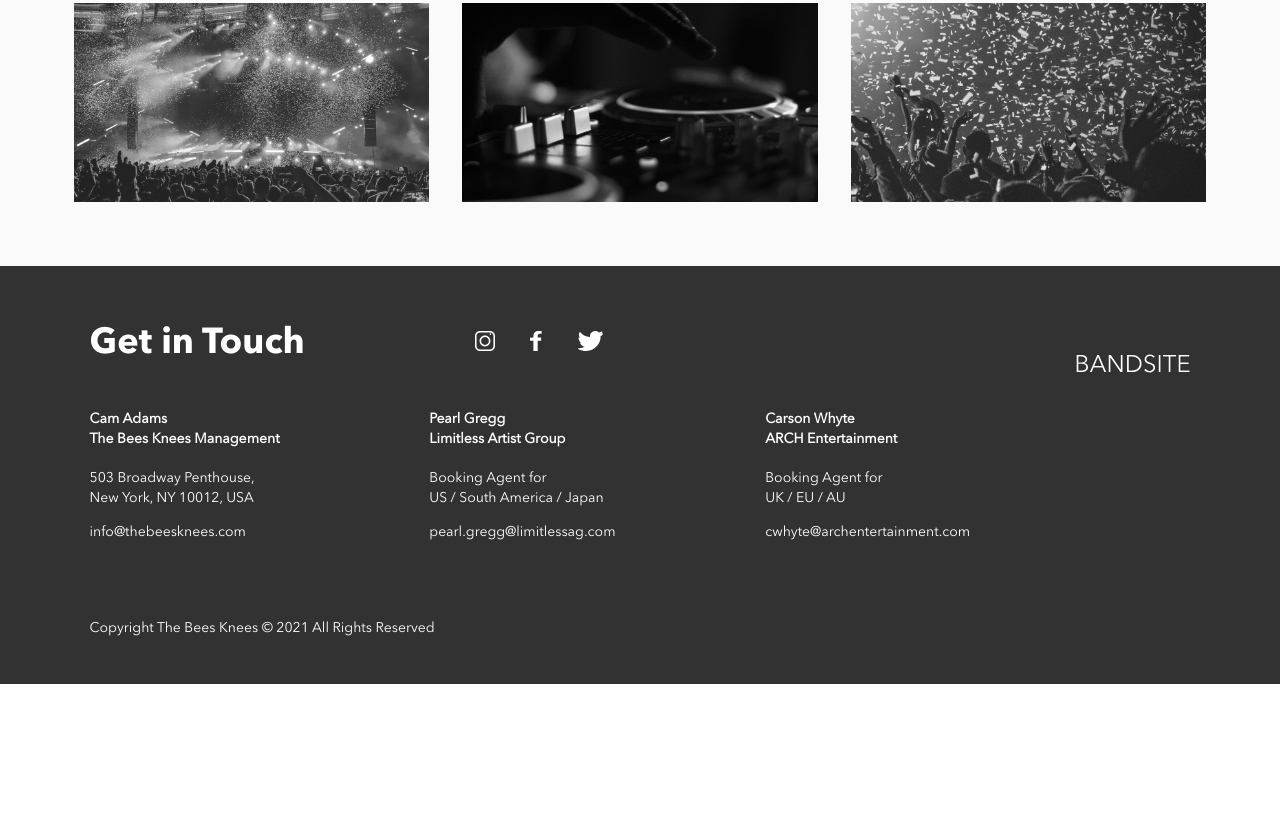
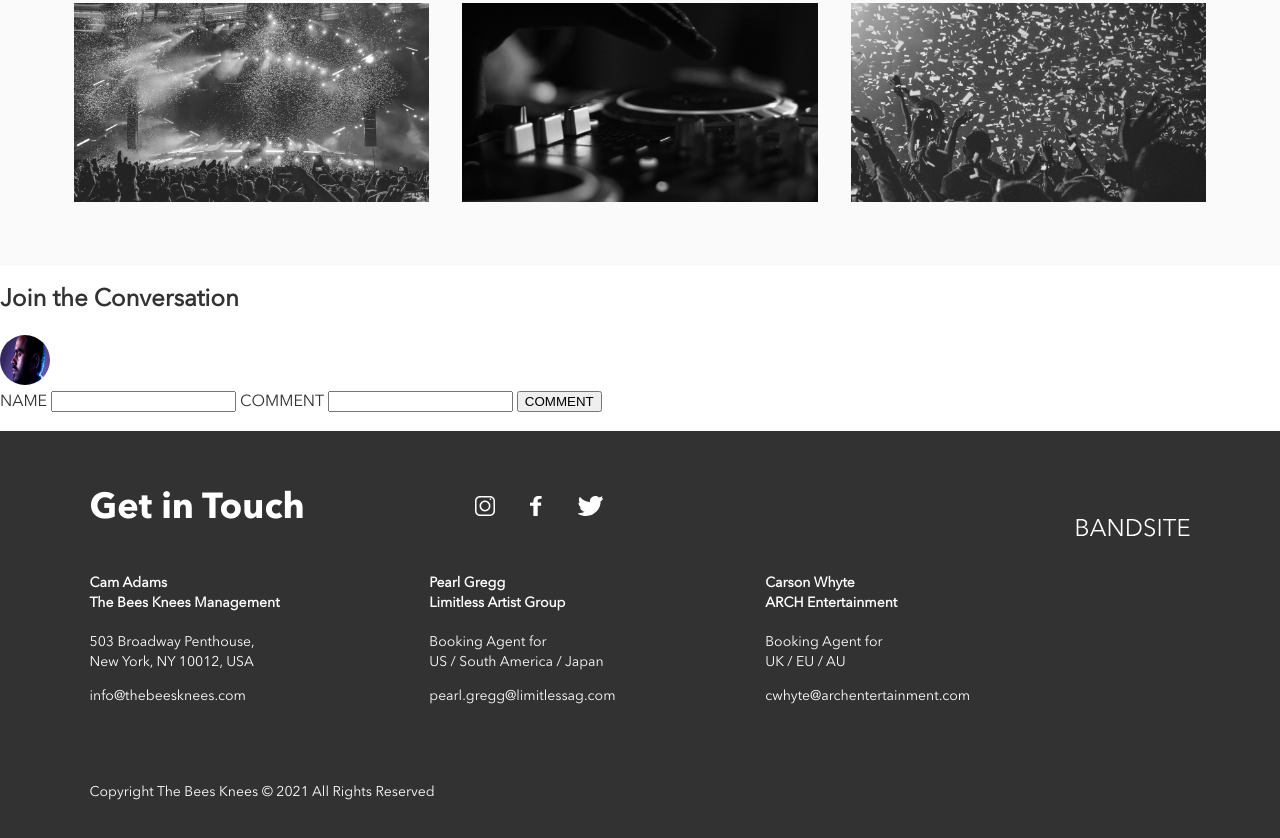
Before and after one commit to brandonscottred/band-site, a plain HTML site: page index.html in a window 1280 px wide. Shown: the part 2903-3741 px from the top of the page. Before the commit the page ends 3587 px from the top, so only its background shows below. Drawn offline with Linux system fonts and the light colour scheme.

Commit message:
build file tree for sprint-2

```diff
--- a/index.html
+++ b/index.html
@@ -95,6 +95,39 @@
                 <img src="./assets/images/Photo-gallery-9.jpg" alt="">
             </div>
         </section>
+        <section class="comments">
+            <h1 class="comments__title">
+                Join the Conversation
+            </h1>
+            <div>
+                <img class="comments__avatar" src="./assets/images/Mohan-muruge.jpg" alt="">
+            </div>
+            <div>
+                <form action="" class="comments__form">
+                    <label for="Name">NAME</label>
+                    <input type="text" name="Name">
+                    <label for="Comment">COMMENT</label>
+                    <input type="text" name="Comment">
+
+                    <input type="button" value="COMMENT">
+                </form>
+            </div>
+            <div class="comments__card">
+                <h3 class="comments__card--title">
+                    <!-- Name -->
+                </h3>
+            </div>
+            <div class="comments__card">
+                <h3 class="comments__card--title">
+                    <!-- Name -->
+                </h3>
+            </div>
+            <div class="comments__card">
+                <h3 class="comments__card--title">
+                    <!-- Name -->
+                </h3>
+            </div>
+        </section>
     </main>
     <footer class="footer">
         <h1 class="footer__title">
--- a/styles/bio.scss
+++ b/styles/bio.scss
@@ -296,6 +296,16 @@ main {
     }
 }
 
+.comments {
+
+    &__avatar {
+        vertical-align: left;
+        width: 50px;
+        height: 50px;
+        border-radius: 50%;
+    }
+}
+
 .footer {
     background-color: $bandsite-black;
     color: $white;
```
Also changed, not shown: pages/shows.html (added), scripts/build-shows-page.js (added), scripts/index-page.js (added), styles/bio.css, styles/shows.scss (added).
